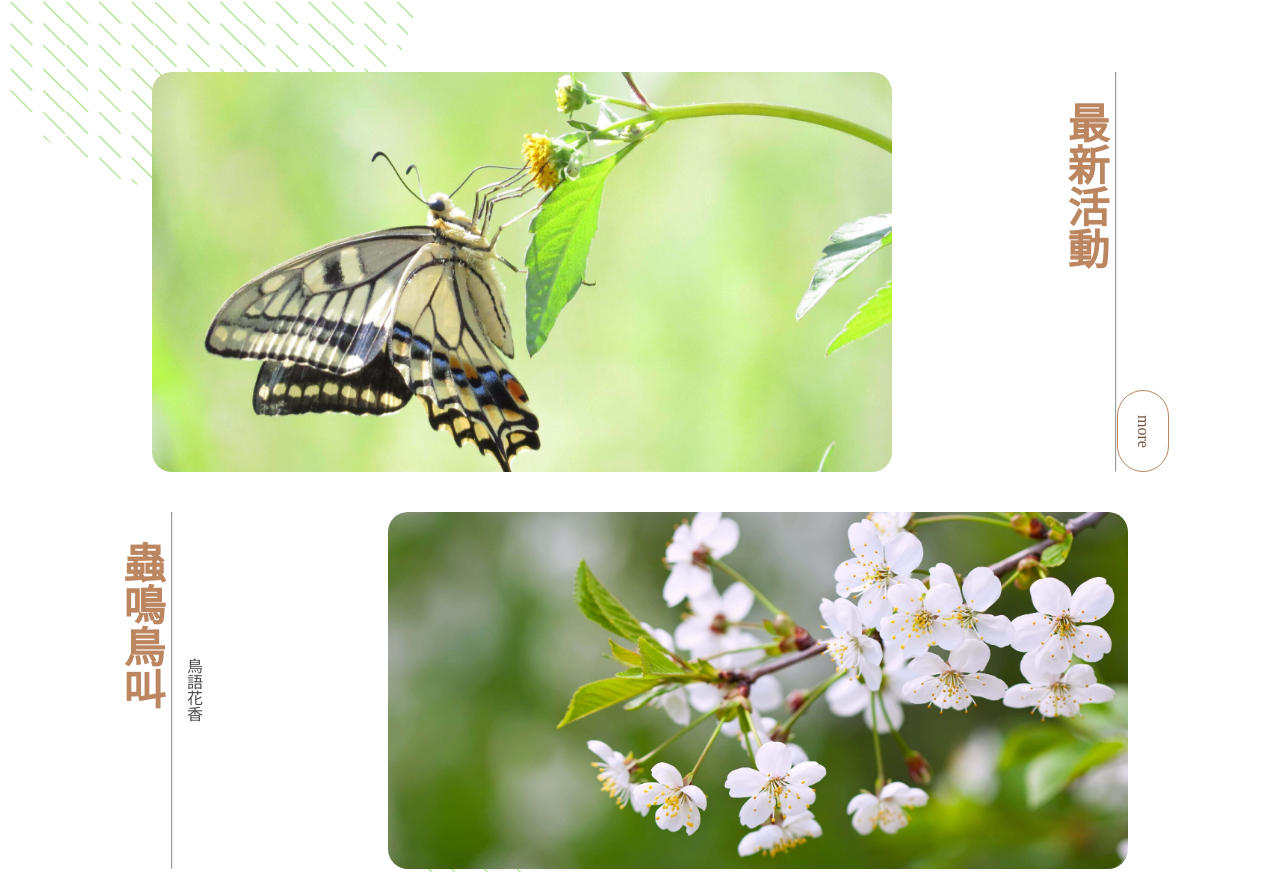
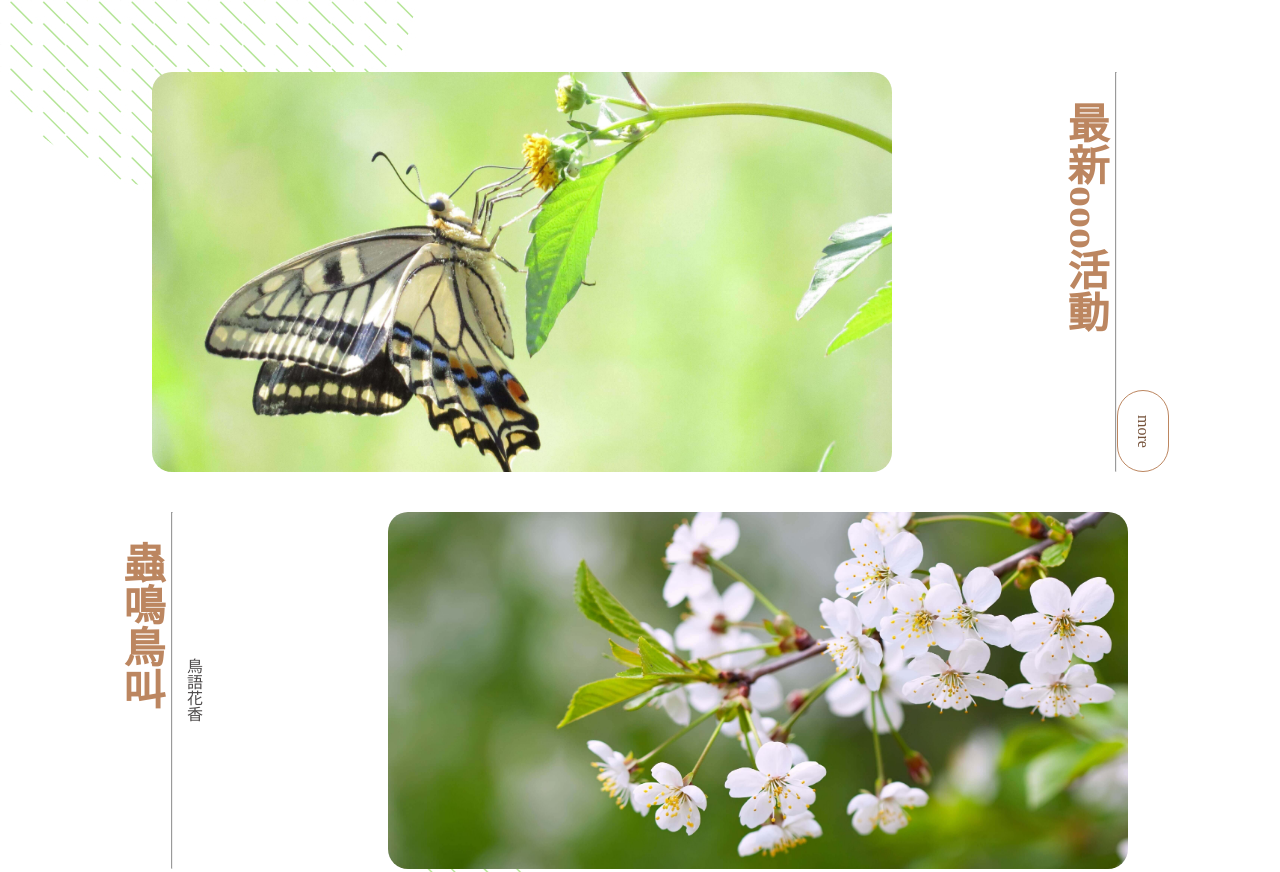
Before and after one commit to yaaa333/ForestEducate, a plain HTML site: page index.html in a window 1280 px wide. Shown: the part 1000-1872 px from the top of the page. Drawn offline with Linux system fonts and the light colour scheme; a web font is replaced by a local one.

Commit message:
建立新專案

```diff
--- a/index.html
+++ b/index.html
@@ -55,7 +55,7 @@
                 <img src="image/btf2.jpg">
             </div>
             <div class="txt-new">
-                <h3>最新活動</h3>
+                <h3>最新ooo活動</h3>
                 <hr>
                 <div class="btn-m">
                     <a class="buttom-more" href="#">more</a>
```
